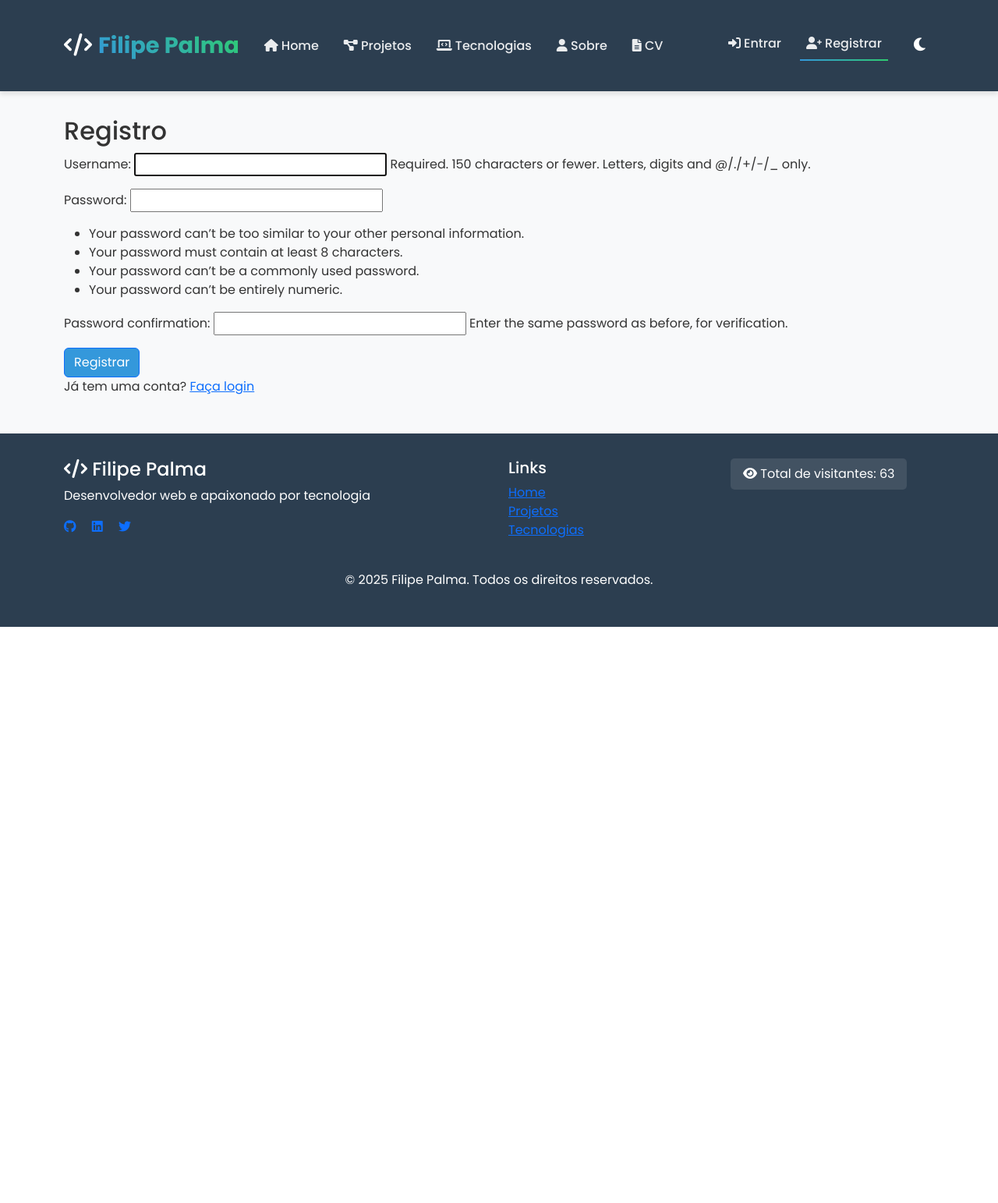
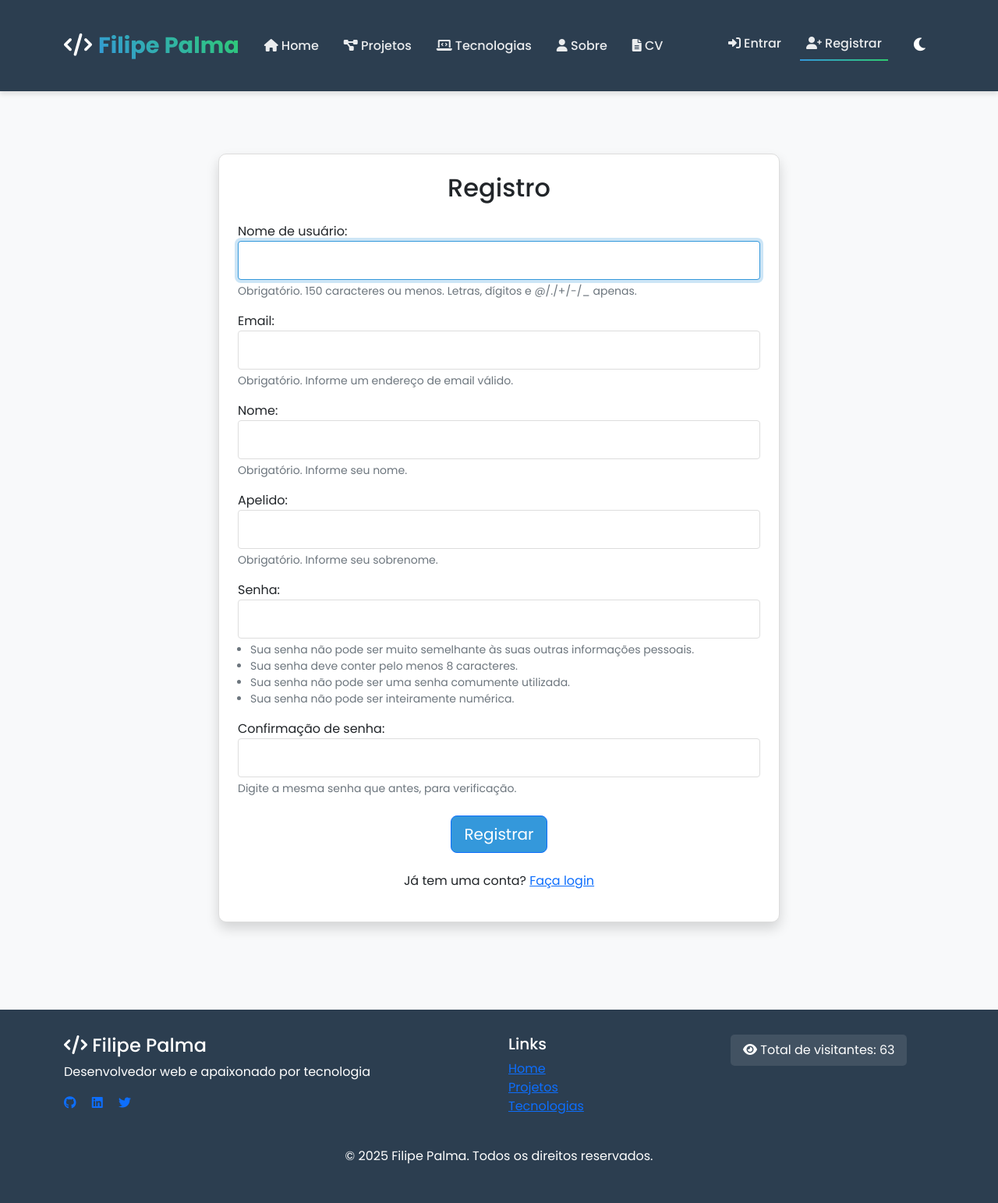
Before and after one commit to filipe-palma/DjangoPWProject, a Django app: page /autenticacao/register/ in a window 1280 px wide. Shown: the whole page at 78% size. Before the commit the page ends 804 px from the top, so only its background shows below. Run offline with Django 5.2, Linux system fonts and the light colour scheme; data comes from the database, SQL or seed files in the repository; both versions use the stored data as it was after the commit.

Commit message:
Refactor registration form and view to use CustomUserCreationForm with enhanced validation and styling

```diff
--- /dev/null
+++ b/autenticacao/forms.py
@@ -0,0 +1,92 @@
+from django import forms
+from django.contrib.auth.forms import UserCreationForm
+from django.contrib.auth.models import User
+from django.core.exceptions import ValidationError
+import re
+
+class CustomUserCreationForm(UserCreationForm):
+    username = forms.CharField(
+        max_length=150,
+        required=True,
+        help_text='Obrigatório. 150 caracteres ou menos. Letras, dígitos e @/./+/-/_ apenas.',
+        label='Nome de usuário',
+        widget=forms.TextInput(attrs={'class': 'form-control'})
+    )
+    email = forms.EmailField(
+        max_length=254,
+        required=True,
+        help_text='Obrigatório. Informe um endereço de email válido.',
+        label='Email',
+        widget=forms.EmailInput(attrs={'class': 'form-control'})
+    )
+    first_name = forms.CharField(
+        max_length=30,
+        required=True,
+        help_text='Obrigatório. Informe seu nome.',
+        label='Nome',
+        widget=forms.TextInput(attrs={'class': 'form-control'})
+    )
+    last_name = forms.CharField(
+        max_length=150,
+        required=True,
+        help_text='Obrigatório. Informe seu sobrenome.',
+        label='Apelido',
+        widget=forms.TextInput(attrs={'class': 'form-control'})
+    )
+    password1 = forms.CharField(
+        widget=forms.PasswordInput(attrs={'class': 'form-control'}),
+        label='Senha',
+        help_text='Sua senha não pode ser muito semelhante às suas outras informações pessoais.<br>'
+                 'Sua senha deve conter pelo menos 8 caracteres.<br>'
+                 'Sua senha não pode ser uma senha comumente utilizada.<br>'
+                 'Sua senha não pode ser inteiramente numérica.'
+    )
+    password2 = forms.CharField(
+        widget=forms.PasswordInput(attrs={'class': 'form-control'}),
+        label='Confirmação de senha',
+        help_text='Digite a mesma senha que antes, para verificação.'
+    )
+
+    class Meta:
+        model = User
+        fields = ('username', 'email', 'first_name', 'last_name', 'password1', 'password2')
+
+    def clean_username(self):
+        username = self.cleaned_data.get('username')
+        if not re.match(r'^[a-zA-Z0-9@./+\-_]+$', username):
+            raise ValidationError('O nome de usuário só pode conter letras, dígitos e @/./+/-/_.')
+        if len(username) > 150:
+            raise ValidationError('O nome de usuário deve ter no máximo 150 caracteres.')
+        return username
+
+    def clean_password1(self):
+        password = self.cleaned_data.get('password1')
+        if len(password) < 8:
+            raise ValidationError('A senha deve conter pelo menos 8 caracteres.')
+        if password.isdigit():
+            raise ValidationError('A senha não pode ser inteiramente numérica.')
+
+        # Verificar semelhança com outras informações pessoais
+        username = self.cleaned_data.get('username')
+        email = self.cleaned_data.get('email')
+        first_name = self.cleaned_data.get('first_name')
+        last_name = self.cleaned_data.get('last_name')
+
+        personal_info = [username, email, first_name, last_name]
+        for info in personal_info:
+            if info and info.lower() in password.lower():
+                raise ValidationError('A senha não pode ser muito semelhante às suas outras informações pessoais.')
+
+        return password
+
+    def clean(self):
+        cleaned_data = super().clean()
+        password1 = cleaned_data.get("password1")
+        password2 = cleaned_data.get("password2")
+
+        if password1 and password2 and password1 != password2:
+            raise ValidationError(
+                "As senhas não coincidem."
+            )
+
+        return cleaned_data
--- a/autenticacao/templates/autenticacao/register.html
+++ b/autenticacao/templates/autenticacao/register.html
@@ -1,11 +1,16 @@
 {% extends "portfolio/base.html" %}
+{% load static %}
 
 {% block content %}
-<div class="auth-container">
-    <h2>Registro</h2>
+<div class="container py-5">
+    <div class="row justify-content-center">
+        <div class="col-md-8">
+            <div class="card shadow">
+                <div class="card-body p-4">
+                    <h2 class="text-center mb-4">Registro</h2>
 
                     {% if messages %}
-    <div class="messages">
+                    <div class="alert alert-info">
                         {% for message in messages %}
                         <p class="{{ message.tags }}">{{ message }}</p>
                         {% endfor %}
@@ -14,12 +19,91 @@
 
                     <form method="post">
                         {% csrf_token %}
-        {{ form.as_p }}
-        <button type="submit" class="btn btn-primary">Registrar</button>
+
+                        <div class="mb-3">
+                            <label for="{{ form.username.id_for_label }}">{{ form.username.label }}:</label>
+                            {{ form.username }}
+                            <div class="form-text">{{ form.username.help_text }}</div>
+                            {% if form.username.errors %}
+                            <div class="alert alert-danger">
+                                {{ form.username.errors }}
+                            </div>
+                            {% endif %}
+                        </div>
+
+                        <div class="mb-3">
+                            <label for="{{ form.email.id_for_label }}">{{ form.email.label }}:</label>
+                            {{ form.email }}
+                            <div class="form-text">{{ form.email.help_text }}</div>
+                            {% if form.email.errors %}
+                            <div class="alert alert-danger">
+                                {{ form.email.errors }}
+                            </div>
+                            {% endif %}
+                        </div>
+
+                        <div class="mb-3">
+                            <label for="{{ form.first_name.id_for_label }}">{{ form.first_name.label }}:</label>
+                            {{ form.first_name }}
+                            <div class="form-text">{{ form.first_name.help_text }}</div>
+                            {% if form.first_name.errors %}
+                            <div class="alert alert-danger">
+                                {{ form.first_name.errors }}
+                            </div>
+                            {% endif %}
+                        </div>
+
+                        <div class="mb-3">
+                            <label for="{{ form.last_name.id_for_label }}">{{ form.last_name.label }}:</label>
+                            {{ form.last_name }}
+                            <div class="form-text">{{ form.last_name.help_text }}</div>
+                            {% if form.last_name.errors %}
+                            <div class="alert alert-danger">
+                                {{ form.last_name.errors }}
+                            </div>
+                            {% endif %}
+                        </div>
+
+                        <div class="mb-3">
+                            <label for="{{ form.password1.id_for_label }}">{{ form.password1.label }}:</label>
+                            {{ form.password1 }}
+                            <div class="form-text">
+                                <ul class="mb-0 ps-3">
+                                    <li>Sua senha não pode ser muito semelhante às suas outras informações pessoais.</li>
+                                    <li>Sua senha deve conter pelo menos 8 caracteres.</li>
+                                    <li>Sua senha não pode ser uma senha comumente utilizada.</li>
+                                    <li>Sua senha não pode ser inteiramente numérica.</li>
+                                </ul>
+                            </div>
+                            {% if form.password1.errors %}
+                            <div class="alert alert-danger">
+                                {{ form.password1.errors }}
+                            </div>
+                            {% endif %}
+                        </div>
+
+                        <div class="mb-4">
+                            <label for="{{ form.password2.id_for_label }}">{{ form.password2.label }}:</label>
+                            {{ form.password2 }}
+                            <div class="form-text">{{ form.password2.help_text }}</div>
+                            {% if form.password2.errors %}
+                            <div class="alert alert-danger">
+                                {{ form.password2.errors }}
+                            </div>
+                            {% endif %}
+                        </div>
+
+                        <div class="text-center">
+                            <button type="submit" class="btn btn-primary btn-lg">Registrar</button>
+                        </div>
                     </form>
 
-    <div class="auth-options">
+                    <div class="text-center mt-4">
                         <p>Já tem uma conta? <a href="{% url 'login' %}">Faça login</a></p>
                     </div>
                 </div>
+            </div>
+        </div>
+    </div>
+</div>
 {% endblock %}
--- a/autenticacao/views.py
+++ b/autenticacao/views.py
@@ -8,6 +8,7 @@ from django.core.mail import send_mail
 from .models import MagicLink
 from django.contrib.auth.models import User
 from django.utils import timezone
+from .forms import CustomUserCreationForm
 import uuid
 
 def login_view(request):
@@ -37,9 +38,14 @@ def login_view(request):
 
 def register_view(request):
     if request.method == 'POST':
-        form = UserCreationForm(request.POST)
+        form = CustomUserCreationForm(request.POST)
         if form.is_valid():
             user = form.save()
+            user.email = form.cleaned_data['email']
+            user.first_name = form.cleaned_data['first_name']
+            user.last_name = form.cleaned_data['last_name']
+            user.save()
+
             # Especificar o backend ao fazer login
             user_auth = authenticate(
                 request,
@@ -51,7 +57,7 @@ def register_view(request):
                 messages.success(request, 'Conta criada com sucesso!')
                 return redirect('/portfolio/index/')
     else:
-        form = UserCreationForm()
+        form = CustomUserCreationForm()
 
     return render(request, 'autenticacao/register.html', {'form': form})
 
--- a/static/portfolio/css/style.css
+++ b/static/portfolio/css/style.css
@@ -10,6 +10,7 @@
   --footer-bg: #2c3e50;
   --border-color: #ddd;
   --hover-color: #e9ecef;
+  --error-color: #dc3545;
 }
 
 [data-theme="dark"] {
@@ -23,6 +24,7 @@
   --footer-bg: #0f172a;
   --border-color: #333;
   --hover-color: #2a2a2a;
+  --error-color: #dc3545;
 }
 
 /* Estilo base */
@@ -306,3 +308,52 @@ footer {
 .btn:hover::before {
   left: 0;
 }
+
+/* Estilos para o formulário de registro */
+.auth-container {
+  max-width: 800px;
+  margin: 0 auto;
+  padding: 2rem;
+}
+
+.form-control {
+  border: 1px solid var(--border-color);
+  padding: 0.75rem;
+  border-radius: 0.25rem;
+  background-color: var(--card-bg);
+  color: var(--text-color);
+  transition: border-color 0.15s ease-in-out, box-shadow 0.15s ease-in-out;
+}
+
+.form-control:focus {
+  border-color: var(--primary-color);
+  box-shadow: 0 0 0 0.25rem rgba(52, 152, 219, 0.25);
+  outline: 0;
+}
+
+.form-text {
+  color: #6c757d;
+  font-size: 0.875rem;
+  margin-top: 0.25rem;
+}
+
+.form-text ul {
+  padding-left: 1.25rem;
+}
+
+.alert-danger {
+  color: var(--error-color);
+  background-color: rgba(220, 53, 69, 0.1);
+  border: 1px solid rgba(220, 53, 69, 0.2);
+  padding: 0.75rem 1rem;
+  border-radius: 0.25rem;
+  margin-top: 0.5rem;
+}
+
+[data-theme="dark"] .form-text {
+  color: #adb5bd;
+}
+
+.form-group {
+  margin-bottom: 1.5rem;
+}
```
Also changed, not shown: db.sqlite3. Lines whose indentation alone changed are shown as unchanged.
